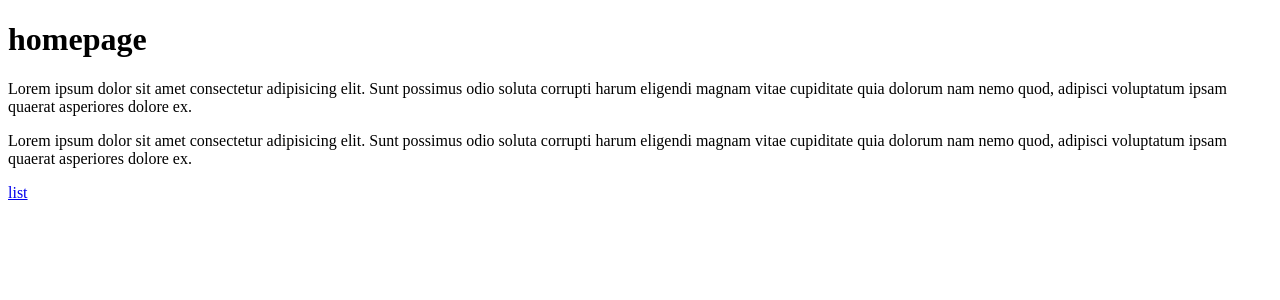
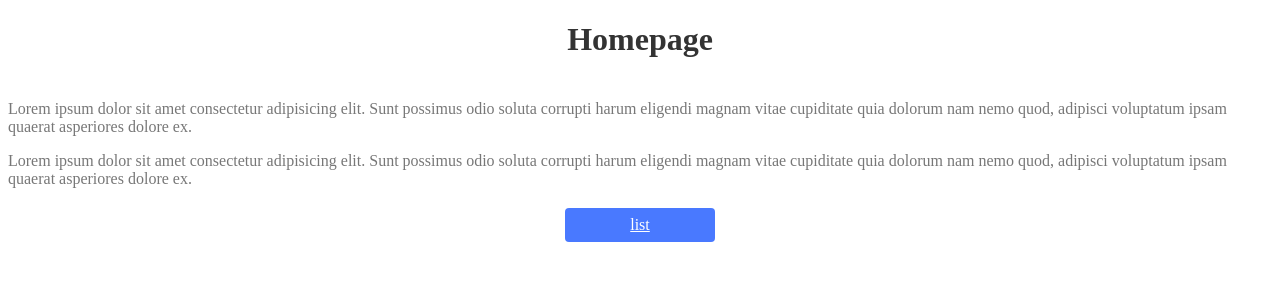
Before and after one commit to himanshugharat/create-next-app, a Next.js app: page / in a window 1280 px wide. Shown: the top 300 px of the page. Built offline with nearby package versions, Linux system fonts and the light colour scheme.

Commit message:
added: the css module to project

```diff
--- a/component/Footer.js
+++ b/component/Footer.js
@@ -1,8 +1,8 @@
 const Footer=()=>{
 return(
-    <div>
+    <footer>
         Copyright 2021
-    </div>
+    </footer>
 )
 }
 export default Footer
--- a/component/Layout.js
+++ b/component/Layout.js
@@ -3,7 +3,7 @@
 
 const Layout=({children})=>{
     return(
-        <div>
+        <div className="content">
             <Navbar/>
             {children}
             <Footer/>
--- a/component/Navbar.js
+++ b/component/Navbar.js
@@ -2,7 +2,7 @@
 const Navbar = () => {
   return (
     <nav>
-      <div>
+      <div className="logo">
         <h1>NInja</h1>
       </div>
       <Link href="/">
--- a/pages/index.js
+++ b/pages/index.js
@@ -6,12 +6,12 @@
 
 export default function Home() {
   return (
-   <div>
+   <div >
 
-     <h1>homepage</h1>
-     <p>Lorem ipsum dolor sit amet consectetur adipisicing elit. Sunt possimus odio soluta corrupti harum eligendi magnam vitae cupiditate quia dolorum nam nemo quod, adipisci voluptatum ipsam quaerat asperiores dolore ex.</p>
-     <p>Lorem ipsum dolor sit amet consectetur adipisicing elit. Sunt possimus odio soluta corrupti harum eligendi magnam vitae cupiditate quia dolorum nam nemo quod, adipisci voluptatum ipsam quaerat asperiores dolore ex.</p>
-   <Link href="/page"><a>list</a></Link>
+     <h1 className={styles.title}>Homepage</h1>
+     <p className={styles.text}>Lorem ipsum dolor sit amet consectetur adipisicing elit. Sunt possimus odio soluta corrupti harum eligendi magnam vitae cupiditate quia dolorum nam nemo quod, adipisci voluptatum ipsam quaerat asperiores dolore ex.</p>
+     <p  className={styles.text}>Lorem ipsum dolor sit amet consectetur adipisicing elit. Sunt possimus odio soluta corrupti harum eligendi magnam vitae cupiditate quia dolorum nam nemo quod, adipisci voluptatum ipsam quaerat asperiores dolore ex.</p>
+   <Link href="/page"><a  className={styles.btn}>list</a></Link>
 
    </div>
   )
--- a/styles/Home.module.css
+++ b/styles/Home.module.css
@@ -1,122 +1,18 @@
-.container {
-  min-height: 100vh;
-  padding: 0 0.5rem;
-  display: flex;
-  flex-direction: column;
-  justify-content: center;
-  align-items: center;
-}
-
-.main {
-  padding: 5rem 0;
-  flex: 1;
-  display: flex;
-  flex-direction: column;
-  justify-content: center;
-  align-items: center;
-}
-
-.footer {
-  width: 100%;
-  height: 100px;
-  border-top: 1px solid #eaeaea;
-  display: flex;
-  justify-content: center;
-  align-items: center;
-}
-
-.footer img {
-  margin-left: 0.5rem;
-}
-
-.footer a {
-  display: flex;
-  justify-content: center;
-  align-items: center;
-}
-
-.title a {
-  color: #0070f3;
-  text-decoration: none;
-}
-
-.title a:hover,
-.title a:focus,
-.title a:active {
-  text-decoration: underline;
-}
-
 .title {
-  margin: 0;
-  line-height: 1.15;
-  font-size: 4rem;
-}
-
-.title,
-.description {
+  color: #333;
+  padding-bottom: 20px;
   text-align: center;
 }
-
-.description {
-  line-height: 1.5;
-  font-size: 1.5rem;
+.text {
+  color: #777;
 }
-
-.code {
-  background: #fafafa;
-  border-radius: 5px;
-  padding: 0.75rem;
-  font-size: 1.1rem;
-  font-family: Menlo, Monaco, Lucida Console, Liberation Mono, DejaVu Sans Mono,
-    Bitstream Vera Sans Mono, Courier New, monospace;
+.btn {
+  display: block;
+  width: 150px;
+  padding: 8px 0;
+  margin: 20px auto;
+  background: #4979ff;
+  border-radius: 4px;
+  color: white;
+  text-align: center;
 }
-
-.grid {
-  display: flex;
-  align-items: center;
-  justify-content: center;
-  flex-wrap: wrap;
-  max-width: 800px;
-  margin-top: 3rem;
-}
-
-.card {
-  margin: 1rem;
-  flex-basis: 45%;
-  padding: 1.5rem;
-  text-align: left;
-  color: inherit;
-  text-decoration: none;
-  border: 1px solid #eaeaea;
-  border-radius: 10px;
-  transition: color 0.15s ease, border-color 0.15s ease;
-}
-
-.card:hover,
-.card:focus,
-.card:active {
-  color: #0070f3;
-  border-color: #0070f3;
-}
-
-.card h3 {
-  margin: 0 0 1rem 0;
-  font-size: 1.5rem;
-}
-
-.card p {
-  margin: 0;
-  font-size: 1.25rem;
-  line-height: 1.5;
-}
-
-.logo {
-  height: 1em;
-}
-
-@media (max-width: 600px) {
-  .grid {
-    width: 100%;
-    flex-direction: column;
-  }
-}
--- a/styles/globals.css
+++ b/styles/globals.css
@@ -1,16 +1,38 @@
-html,
+
+@import url('https://fonts.googleapis.com/css2?family=Nunito:wght@300;400;600;700&display=swap');
+
 body {
-  padding: 0;
-  margin: 0;
-  font-family: -apple-system, BlinkMacSystemFont, Segoe UI, Roboto, Oxygen,
-    Ubuntu, Cantarell, Fira Sans, Droid Sans, Helvetica Neue, sans-serif;
+  background: #f2f2f2;
+  color: #333;
+  font-family: "Nunito";
 }
-
 a {
-  color: inherit;
+  color: #333;
   text-decoration: none;
 }
-
-* {
-  box-sizing: border-box;
+.content {
+  max-width: 960px;
+  margin: 0 auto;
 }
+nav {
+  margin: 10px auto 80px;
+  padding: 10px 0;
+  display: flex;
+  justify-content: flex-end;
+  align-items: flex-end;
+  border-bottom: 1px solid #ddd;
+}
+nav a {
+  margin-left: 12px;
+}
+nav .logo {
+  margin-right: auto;
+}
+footer {
+  display: block;
+  text-align: center;
+  padding: 30px 0;
+  margin-top: 60px;
+  color: #777;
+  border-top: 1px solid #eaeaea;
+}
```
Also changed, not shown: styles/ninja.module.css (added).
